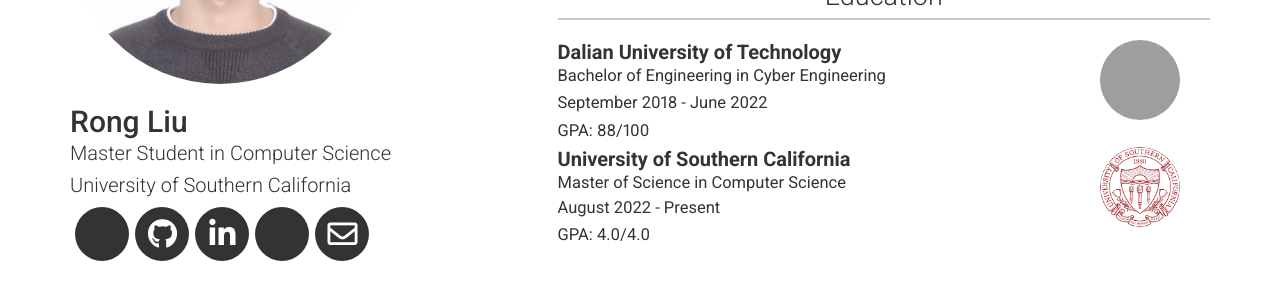
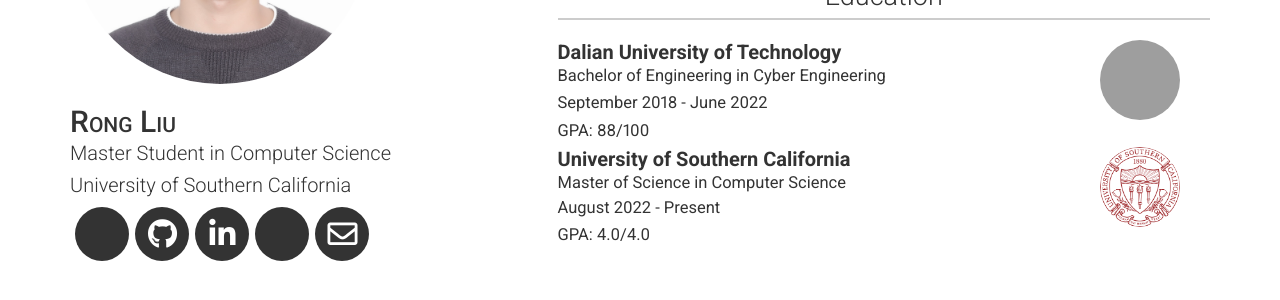
Before and after one commit to RongLiu-Leo/rongliu-leo.github.io, a Jekyll site: the page built from index.md, in a window 1280 px wide. Shown: the part 256-556 px from the top of the page. Built offline with Jekyll 4.4.1, drawn with Linux system fonts in a browser that asks for light colours; nearby versions of some CDN libraries; a style sheet for code colours, icons or effects is not loaded; grey boxes are pictures that could not be loaded.

Commit message:
Update header.html

```diff
--- a/_includes/header.html
+++ b/_includes/header.html
@@ -3,7 +3,7 @@
     <div class="col-xs-12 col-sm-12 col-md-5 col-lg-5 header-left">
       <img class="profile-img no-print" src="{{site.about_profile_image}}"/>
 
-      <h1>{{ site.name | escape }}</h1>
+      <h1 style="font-variant: small-caps;">{{ site.name | escape }}</h1>
       <h2 class="no-print">{{ site.title | escape }}</h2>
       <h2 class="no-print">{{ site.affiliation | escape }}</h2>
       <ul class="icons">
```
